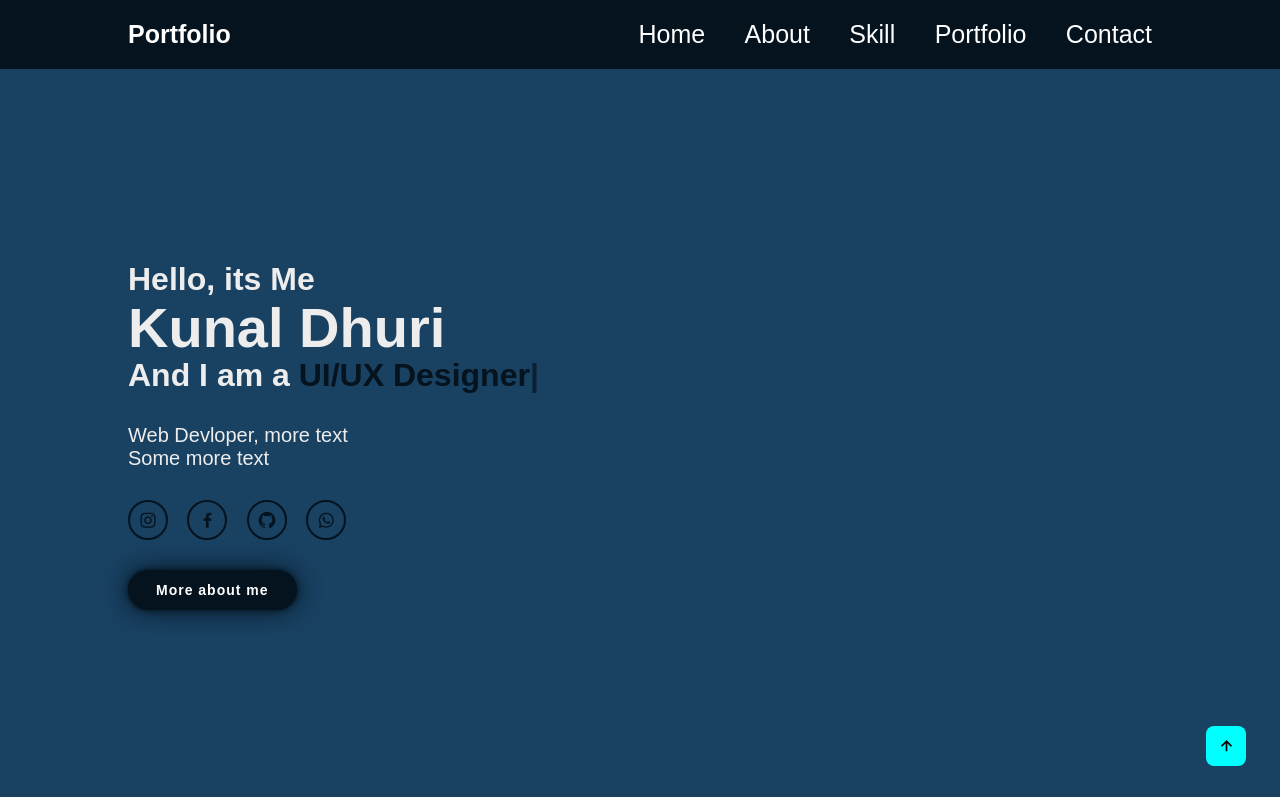
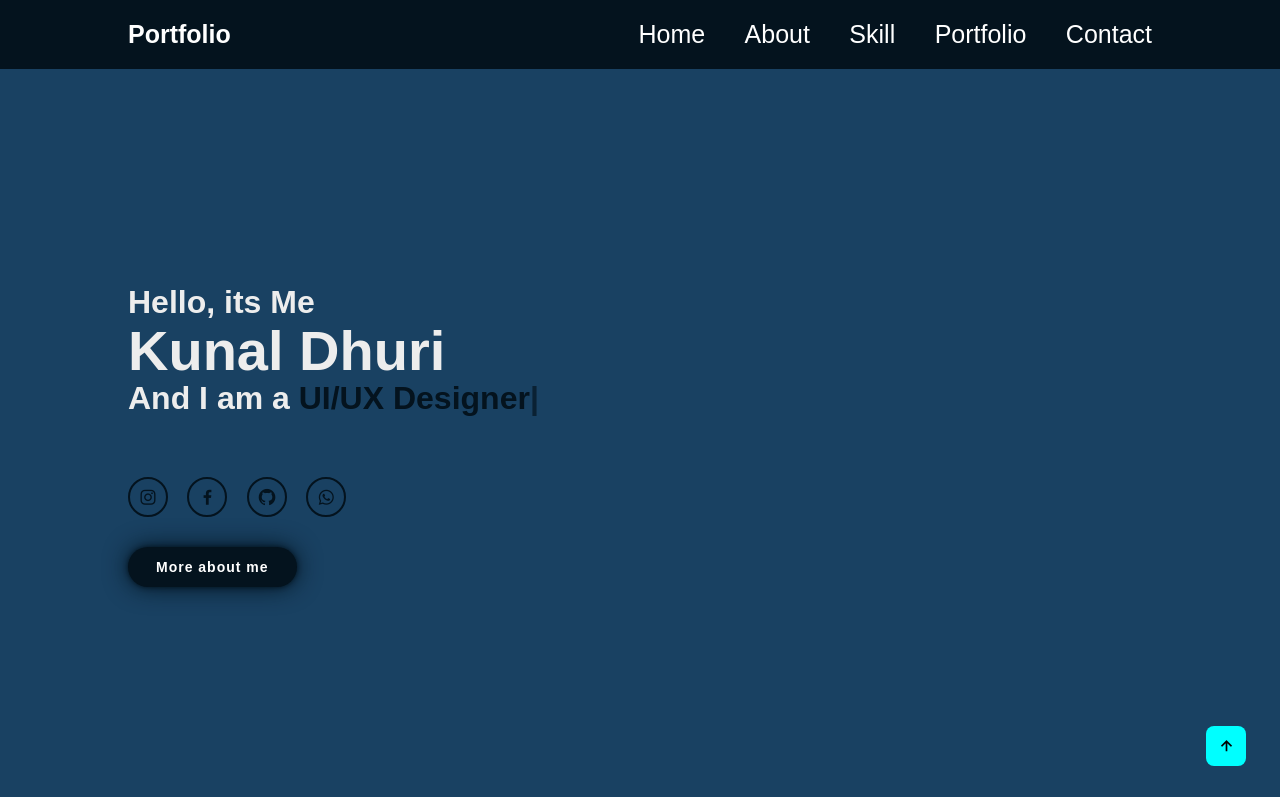
Before and after one commit to KunalDhuri09/Portfolio.github.io, a plain HTML site: page index.html in a window 1280 px wide. Shown: the top 797 px of the page. Drawn offline with nearby package versions, Linux system fonts and the light colour scheme.

Commit message:
Update index.html

```diff
--- a/index.html
+++ b/index.html
@@ -27,9 +27,6 @@
             <h3>Hello, its Me</h3>
             <h1>Kunal Dhuri</h1>
             <h3>And I am a <span class="text"></span></h3>
-            <p>Web Devloper, more text
-                <br>Some more text
-            </p>
 
             <div class="home-sci">
                 <a href="" style="--i:6"><i class='bx bxl-instagram'></i></a>
```
